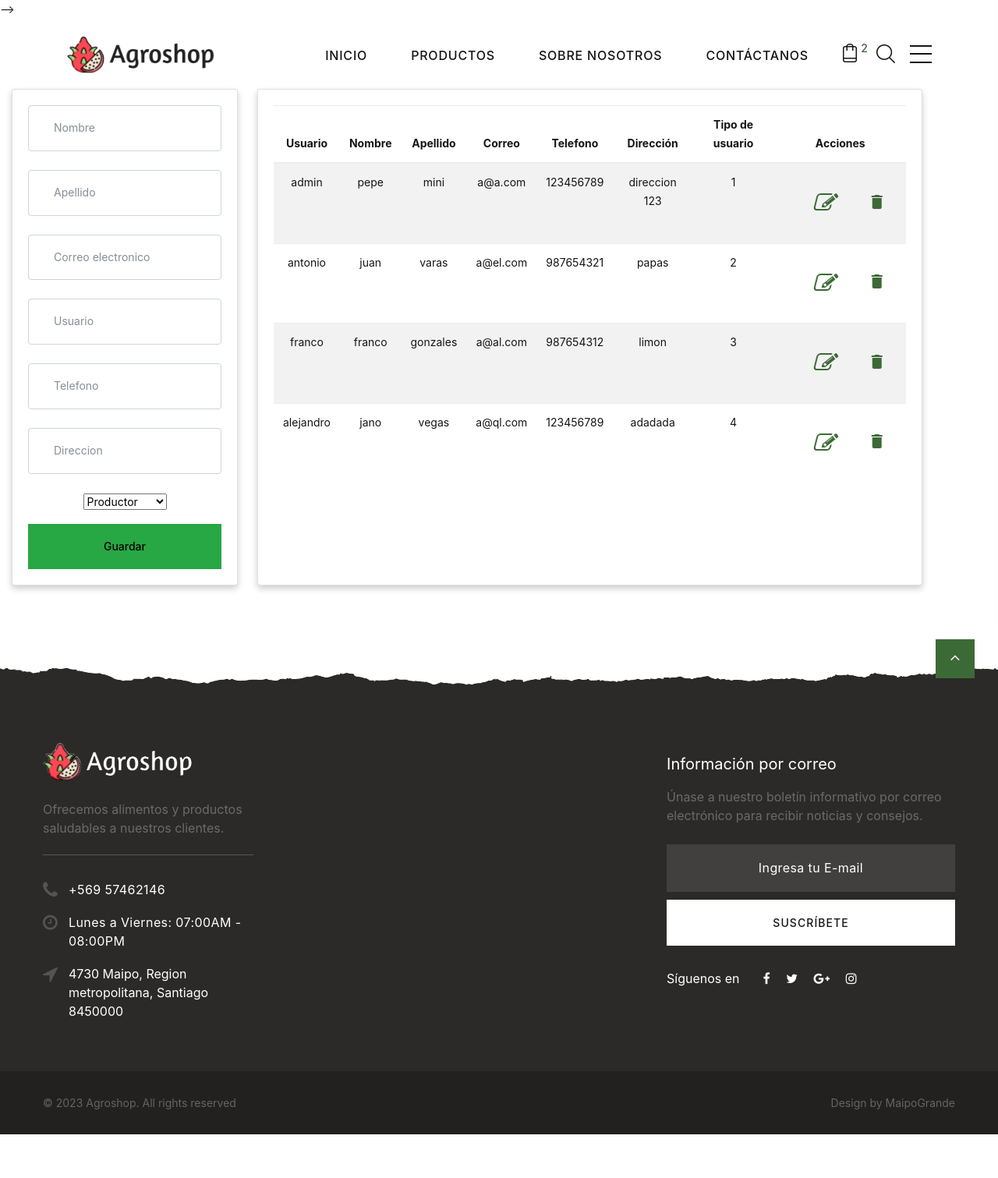
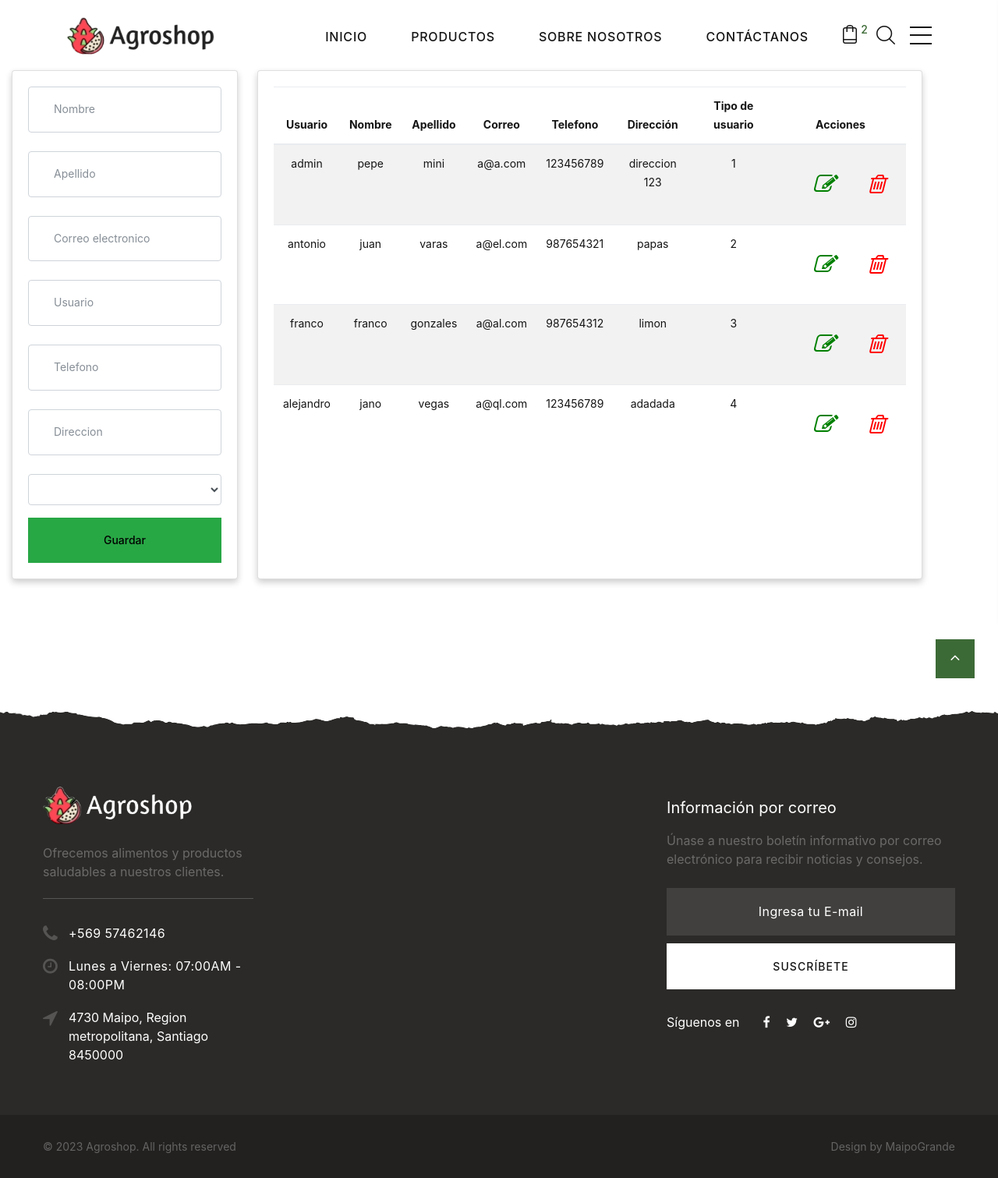
Before and after one commit to CrisHenzp/agroshop, a PHP site: page /datos.usuarios.php in a window 1280 px wide. Shown: the whole page at 78% size. Before the commit the page ends 1455 px from the top, so only its background shows below. Run offline with PHP 8.4, Linux system fonts and the light colour scheme; data comes from the database, SQL or seed files in the repository.

Commit message:
V1.1 2
Solucion de visualizacion y dirigir menu segun  tipo de usuario correctamente (ahora si funciona)

```diff
--- a/datos.usuarios.php
+++ b/datos.usuarios.php
@@ -29,7 +29,9 @@
                     <br>
                     <input type="text" name="direccion_2" class="form-control" placeholder="Direccion" required>
                     <br>
-                    <select name="tipo_usuario_2">
+                    <select name="tipo_usuario_2" class="form-control" id="exampleFormControlSelect1" placeholder="Tipo de usuario">
+                        <option disabled selected value="">Tipo de usuario</option>
+                        <option value="1" name="1">Admin</option>
                         <option value="2" name="2">Productor</option>
                         <option value="3" name="3">Comerciante</option>
                         <option value="4" name="4">Cliente</option>
@@ -85,11 +87,12 @@
                         </td>
 
                         <td>
-    <a href="crud/edit.php?id=<?php echo $row['id_usuario'] ?>" style="border-radius:30%" class="btn  col-4" >
-        <i class="fa fa-pencil-square-o fa-2x"  ></i>
+    <a href="crud/edit.php?id=<?php echo $row['id_usuario'] ?>" style="color:green" class="btn col-4" >
+        <i class="fa fa-pencil-square-o fa-2x" title="Editar usuario"></i>
     </a>
-    <a href="crud/borrar.usuario.php?id=<?php echo $row['id_usuario'] ?>"style="border-radius:50%" class="btn  col-4" >
-        <i class="material-icons">delete</i>
+    <a href="crud/borrar.usuario.php?id=<?php echo $row['id_usuario'] ?>" title="Borrar usuario de la existencia" style="color:red" class="btn col-4" >
+
+    <i class="fa fa-trash-o fa-2x " ></i> </span>
     </a>
 </td>
 
--- a/footer.php
+++ b/footer.php
@@ -1,4 +1,4 @@
-<footer class="section footer-variant-2 footer-modern context-dark section-top-image section-top-image-dark" style="margin-top:10%">
+<footer class="section footer-variant-2 footer-modern context-dark section-top-image section-top-image-dark" style="margin-top:15%">
   <div class="footer-variant-2-content">
     <div class="container">
       <div class="row row-40 justify-content-between">
--- a/header.php
+++ b/header.php
@@ -14,7 +14,7 @@
   <title>Agroshop</title>
   <meta name="format-detection" content="telephone=no">
   <meta name="viewport" content="width=device-width, initial-scale=1">
-  <!meta name="viewport" content="width=device-width, height=device-height, initial-scale=1.0, maximum-scale=1.0, user-scalable=0">–>
+  <!--meta name="viewport" content="width=device-width, height=device-height, initial-scale=1.0, maximum-scale=1.0, user-scalable=0"-->
   <meta http-equiv="X-UA-Compatible" content="IE=edge">
   <meta charset="utf-8">
   <link rel="icon" href="public/images/favicon.ico" type="image/x-icon">
```
Also changed, not shown: login/ingreso.php (+33 -18 lines).
